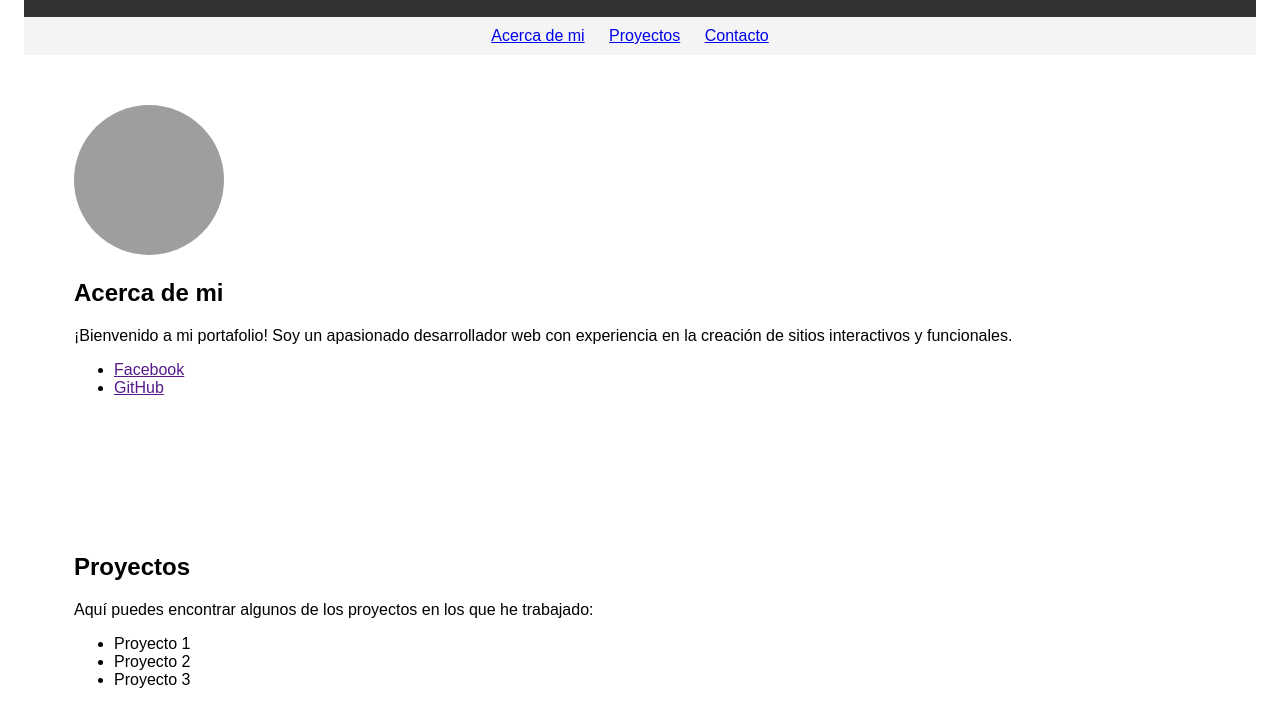
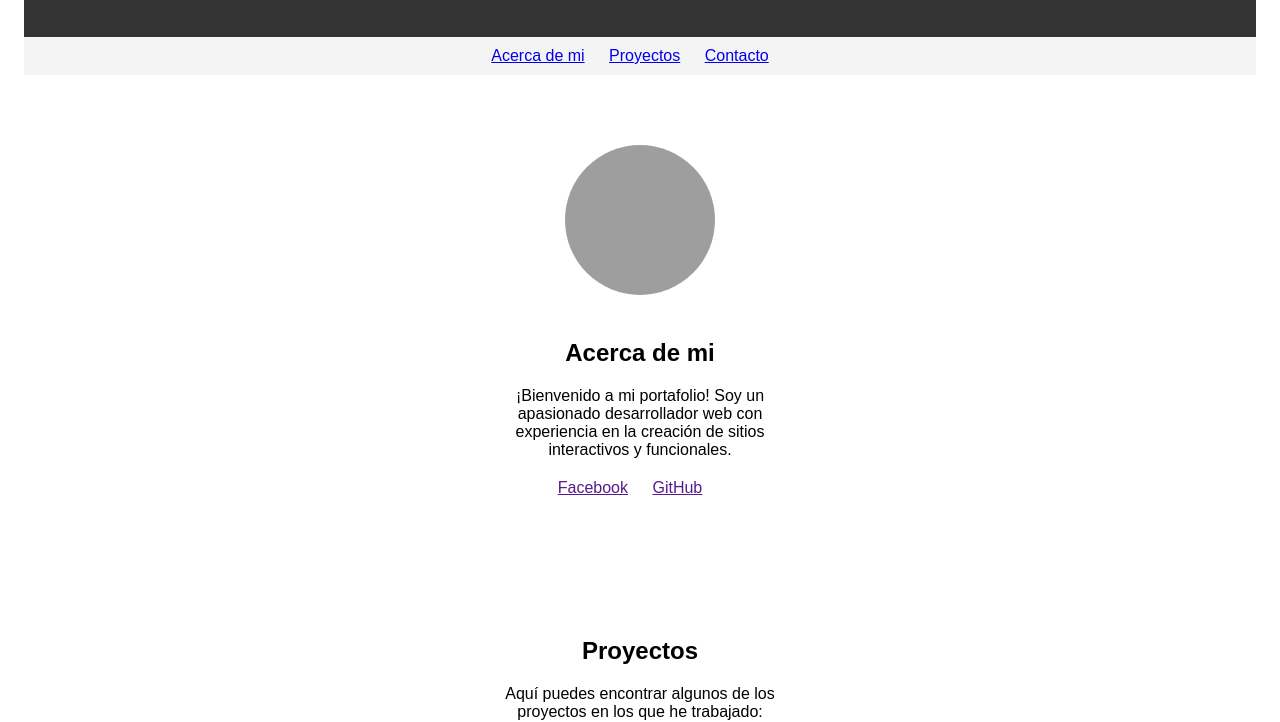
Before and after one commit to 9jorgearias/Pagina-Web, a plain HTML site: page index.html in a window 1280 px wide. Shown: the part 81-803 px from the top of the page. Drawn offline with Linux system fonts and the light colour scheme; grey boxes are pictures that could not be loaded.

Commit message:
Update index.html

```diff
--- a/index.html
+++ b/index.html
@@ -22,6 +22,7 @@
     h1 {
       font-size: 30px;
       margin: 0;
+      margin-bottom: 20px;
     }
 
     /* Estilos para la barra de navegación */
@@ -49,13 +50,38 @@
       padding: 50px;
       background-color: #fff;
       margin-bottom: 20px;
+      text-align: center;
     }
 
     section img {
       width: 150px;
       height: 150px;
       border-radius: 50%;
+      display: inline-block;
+      margin-top: 20px;
+      margin-bottom: 20px;
     }
+
+    section p {
+
+      max-width: 300px;
+      text-align: center;
+      margin: 0 auto;
+      margin-bottom: 20px;
+
+    }
+
+    section ul {
+      list-style-type: none;
+      padding: 0;
+      margin: 0;
+    }
+
+    section li {
+      display: inline-block;
+      margin-right: 20px;
+    }
+
 
     /* Estilos para el pie de página */
     footer {
```
